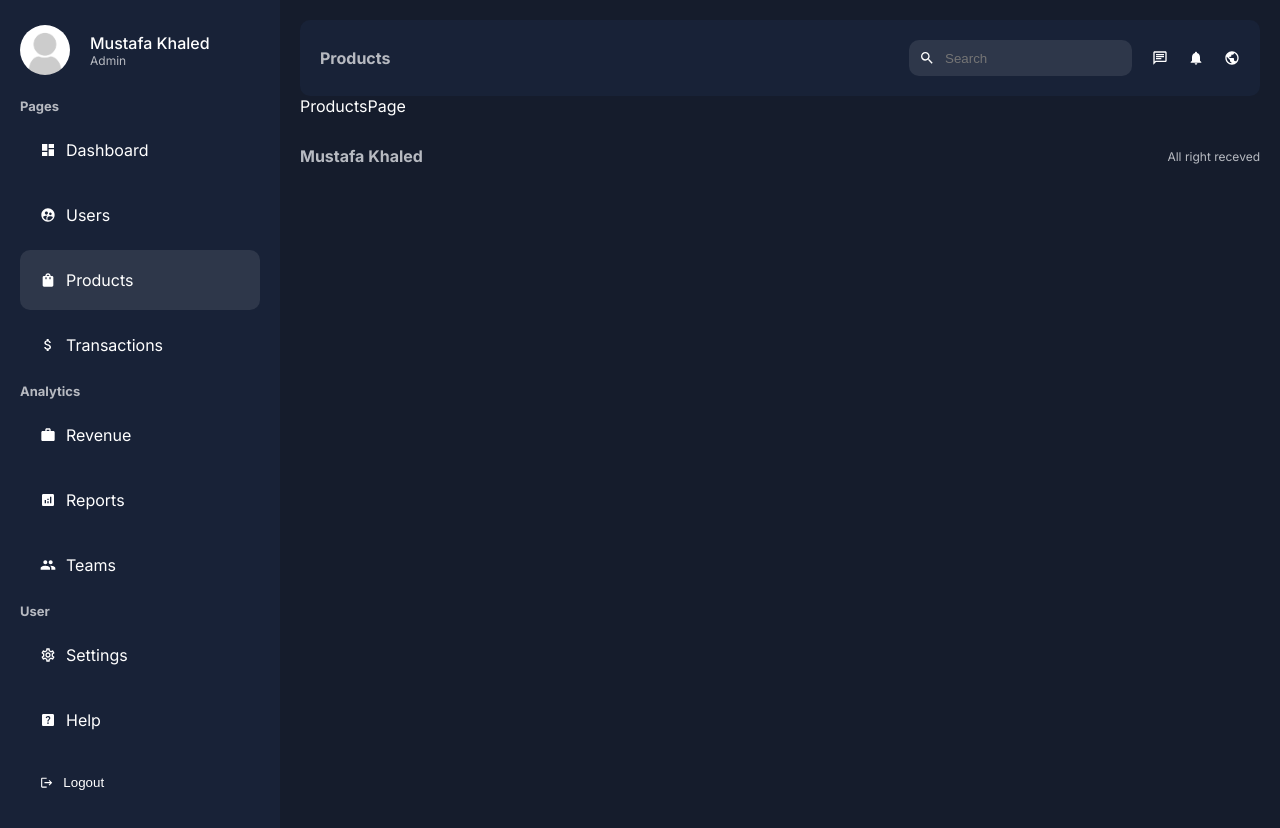
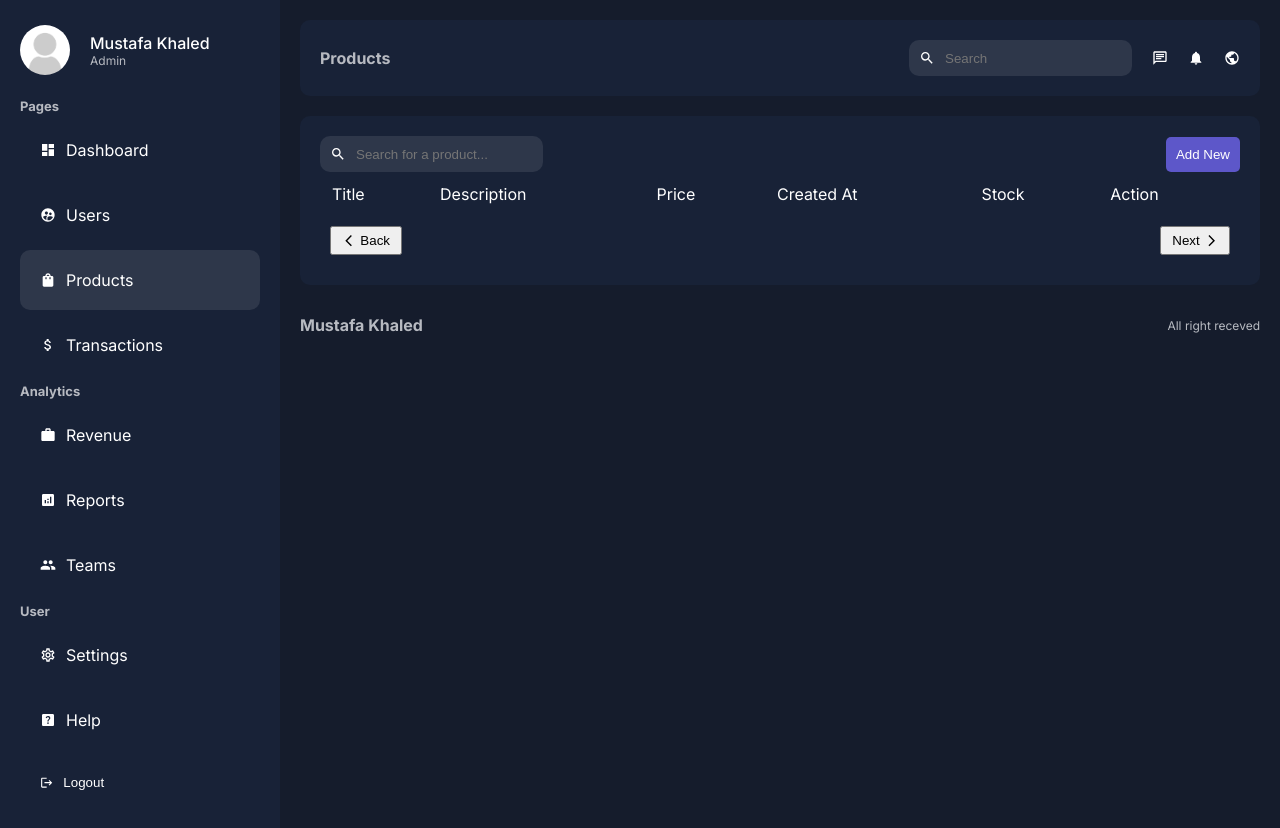
Before and after one commit to mustafa-khaled/Next.js-Admin-Dashboard, a Next.js app: page /dashboard/products in a window 1280 px wide. Built offline with nearby package versions, Linux system fonts and the light colour scheme.

Commit message:
products page

```diff
--- a/app/dashboard/products/page.jsx
+++ b/app/dashboard/products/page.jsx
@@ -1,5 +1,72 @@
+import Pagination from "@/app/ui/dashboard/pagination/pagination";
+import styles from "@/app/ui/dashboard/products/products.module.css";
+import Search from "@/app/ui/dashboard/search/search";
+import Link from "next/link";
+
 function ProductsPage() {
-  return <div>ProductsPage</div>;
+  const deleteProduct = () => {};
+
+  return (
+    <div className={styles.container}>
+      <div className={styles.top}>
+        <Search placeholder="Search for a product..." />
+        <Link href="/dashboard/products/add">
+          <button className={styles.addButton}>Add New</button>
+        </Link>
+      </div>
+      <table className={styles.table}>
+        <thead>
+          <tr>
+            <td>Title</td>
+            <td>Description</td>
+            <td>Price</td>
+            <td>Created At</td>
+            <td>Stock</td>
+            <td>Action</td>
+          </tr>
+        </thead>
+        <tbody>
+          {/* {products.map((product) => (
+            <tr key={product.id}>
+              <td>
+                <div className={styles.product}>
+                  <Image
+                    src={product.img || "/noproduct.jpg"}
+                    alt=""
+                    width={40}
+                    height={40}
+                    className={styles.productImage}
+                  />
+                  {product.title}
+                </div>
+              </td>
+              <td>{product.desc}</td>
+              <td>${product.price}</td>
+              <td>{product.createdAt?.toString().slice(4, 16)}</td>
+              <td>{product.stock}</td>
+              <td>
+                <div className={styles.buttons}>
+                  <Link href={`/dashboard/products/${product.id}`}>
+                    <button className={`${styles.button} ${styles.view}`}>
+                      View
+                    </button>
+                  </Link>
+                  <form action={deleteProduct}>
+                    <input type="hidden" name="id" value={product.id} />
+                    <button className={`${styles.button} ${styles.delete}`}>
+                      Delete
+                    </button>
+                  </form>
+                </div>
+              </td>
+            </tr>
+          ))} */}
+        </tbody>
+      </table>
+      <Pagination />
+      {/* count={count} */}
+    </div>
+  );
 }
 
 export default ProductsPage;
```
